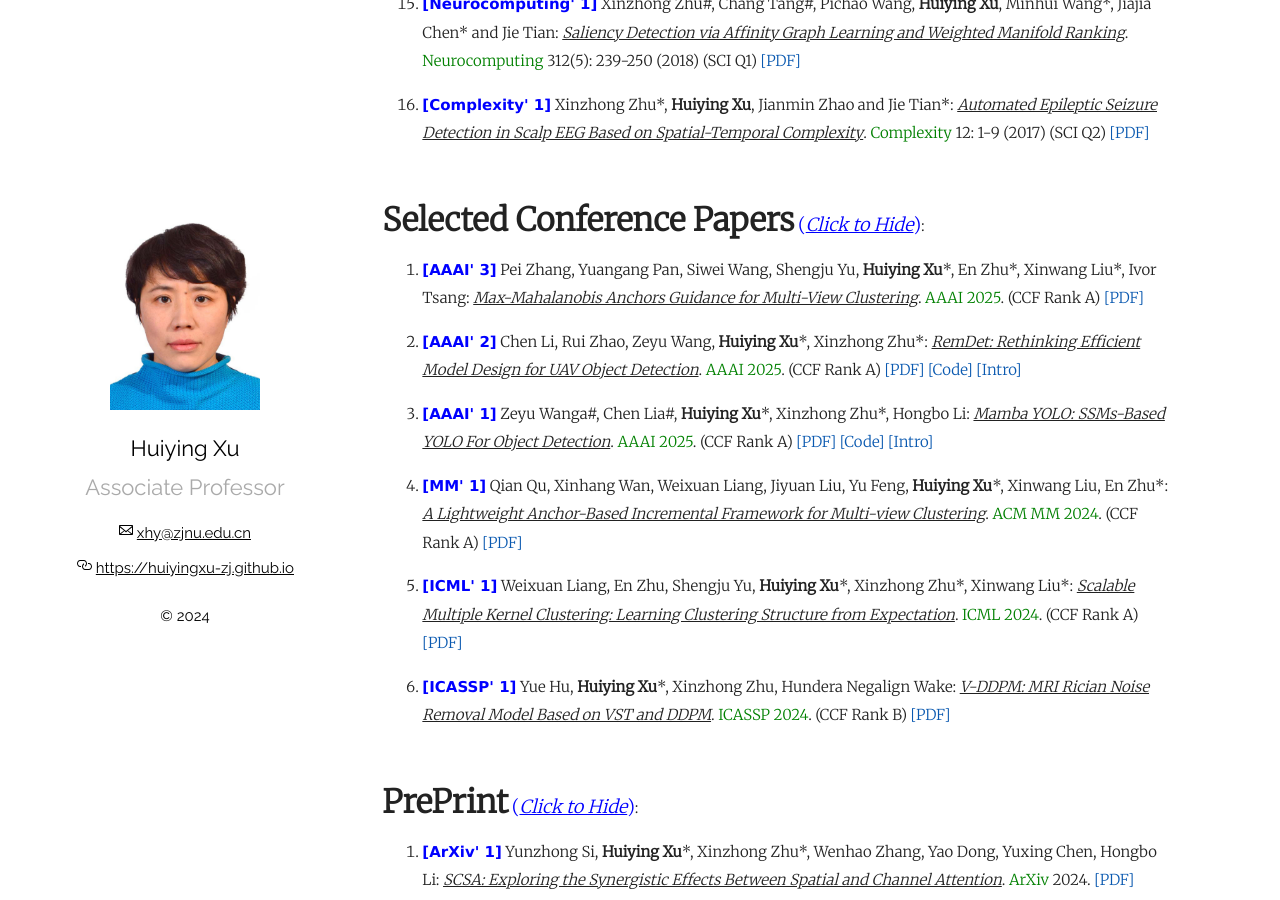
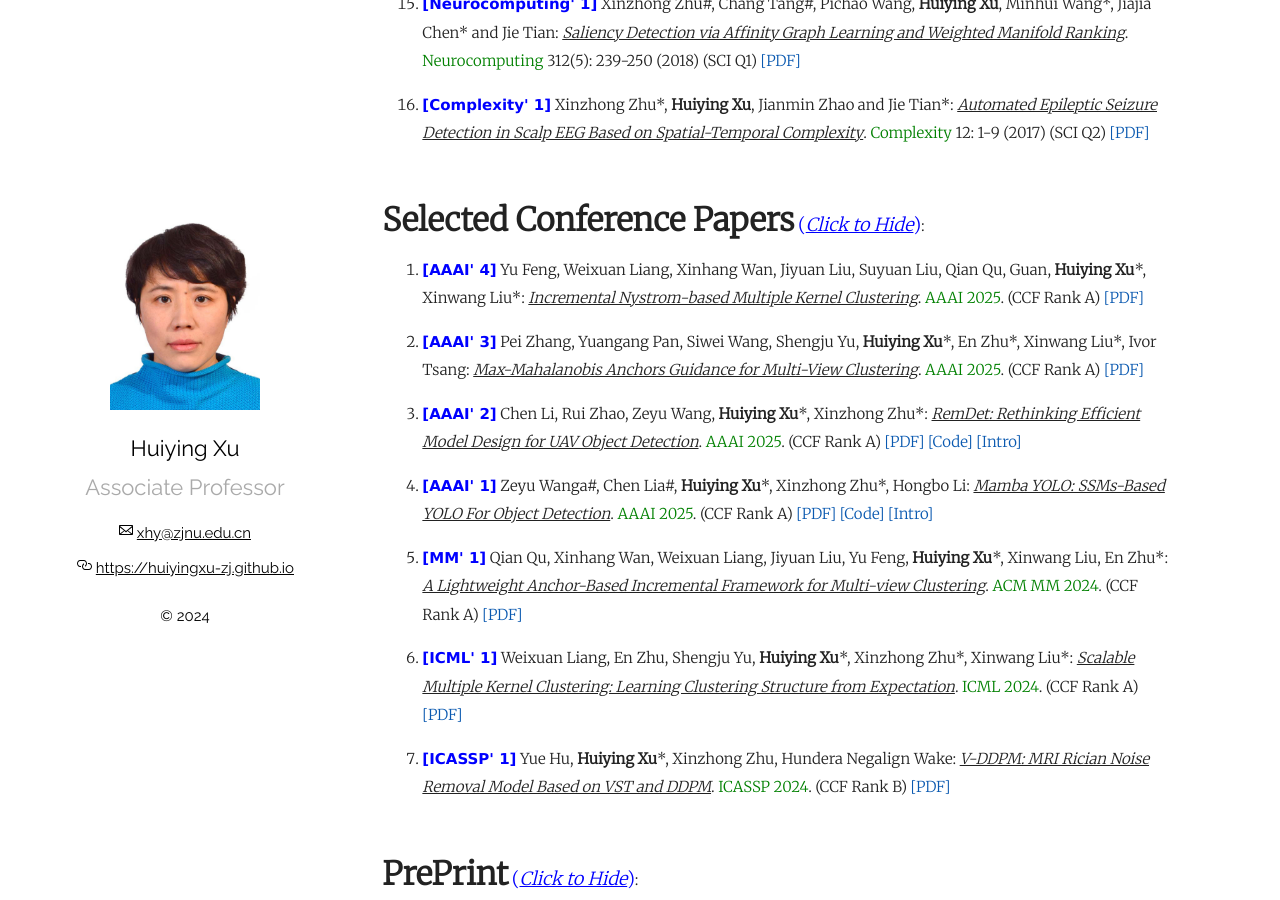
Before and after one commit to xinzhongzhu/huiyingxu-zj.github.io, a Jekyll site: the page built from index.md, in a window 1280 px wide and 900 px high, scrolled down 1963 px. Built offline with Jekyll 4.4.1, drawn with Linux system fonts in a browser that asks for light colours.

Commit message:
Update index.md

```diff
--- a/index.md
+++ b/index.md
@@ -80,6 +80,8 @@ Please drop me a message by email: <u>xhy@zjnu.edu.cn</u>
   <p>
     <ol>
 
+<p style="margin-top: 8px;"><li><font face="verdana" color="blue"><b>[AAAI' 4]</b></font> Yu Feng, Weixuan Liang, Xinhang Wan, Jiyuan Liu, Suyuan Liu, Qian Qu, Guan, <b>Huiying Xu</b>*, Xinwang Liu*: <i><u>Incremental Nystrom-based Multiple Kernel Clustering</u></i>. <font color="green">AAAI 2025</font>. (CCF Rank A) <a href = "https://xinzhongzhu.github.io/document/Incremental.pdf">[PDF]</a> </li></p>
+
 <p style="margin-top: 8px;"><li><font face="verdana" color="blue"><b>[AAAI' 3]</b></font> Pei Zhang, Yuangang Pan, Siwei Wang, Shengju Yu, <b>Huiying Xu</b>*, En Zhu*, Xinwang Liu*, Ivor Tsang: <i><u>Max-Mahalanobis Anchors Guidance for Multi-View Clustering</u></i>. <font color="green">AAAI 2025</font>. (CCF Rank A) <a href = "https://xinzhongzhu.github.io/document/MultiView Clustering.pdf">[PDF]</a> </li></p>
 
 <p style="margin-top: 8px;"><li><font face="verdana" color="blue"><b>[AAAI' 2]</b></font> Chen Li, Rui Zhao, Zeyu Wang, <b>Huiying Xu</b>*, Xinzhong Zhu*: <i><u>RemDet: Rethinking Efficient Model Design for UAV Object Detection</u></i>. <font color="green">AAAI 2025</font>. (CCF Rank A) <a href = "https://xinzhongzhu.github.io/document/RemDet_AAAI.pdf">[PDF]</a> <a href = "https://github.com/HZAI-ZJNU/RemDet">[Code]</a> <a href = "https://hub.baai.ac.cn/paper/cedfd291-c1cb-4e13-9d87-844382c5a09d#introduction">[Intro]</a></li></p>
```
